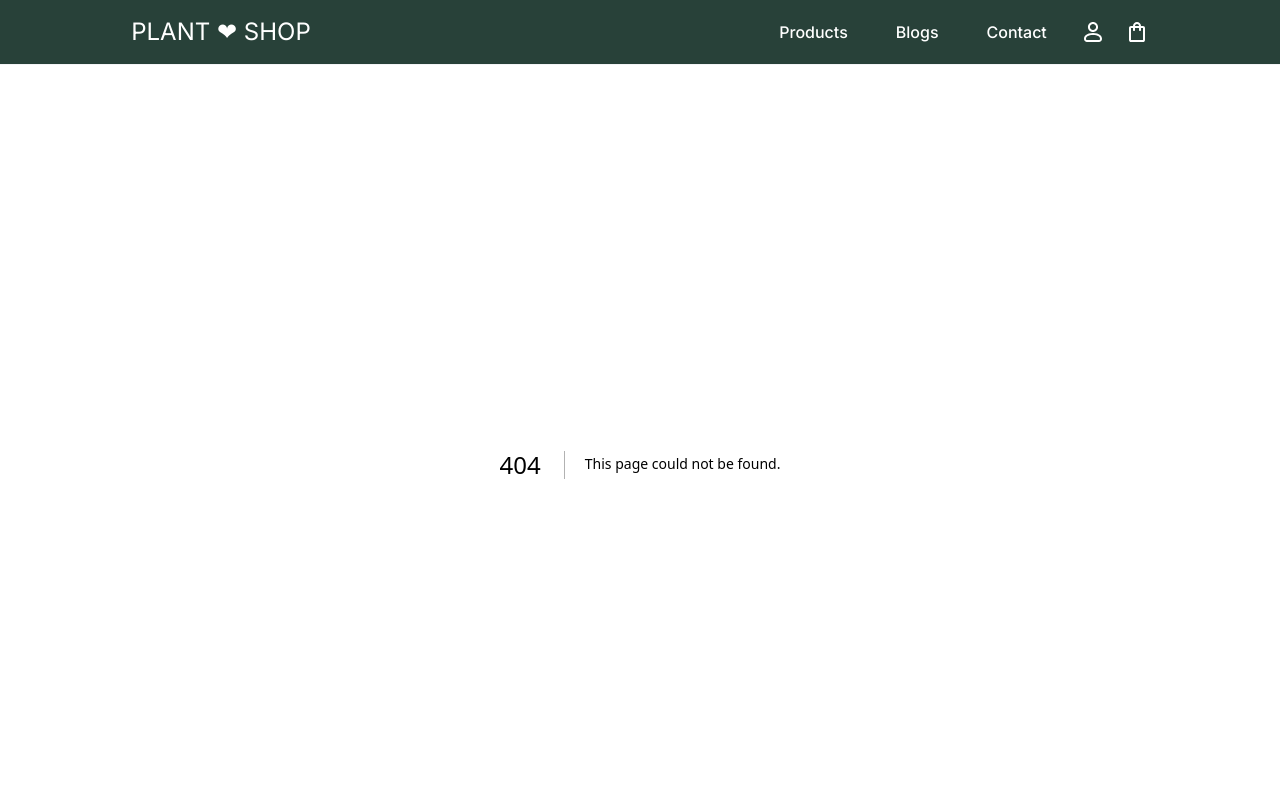
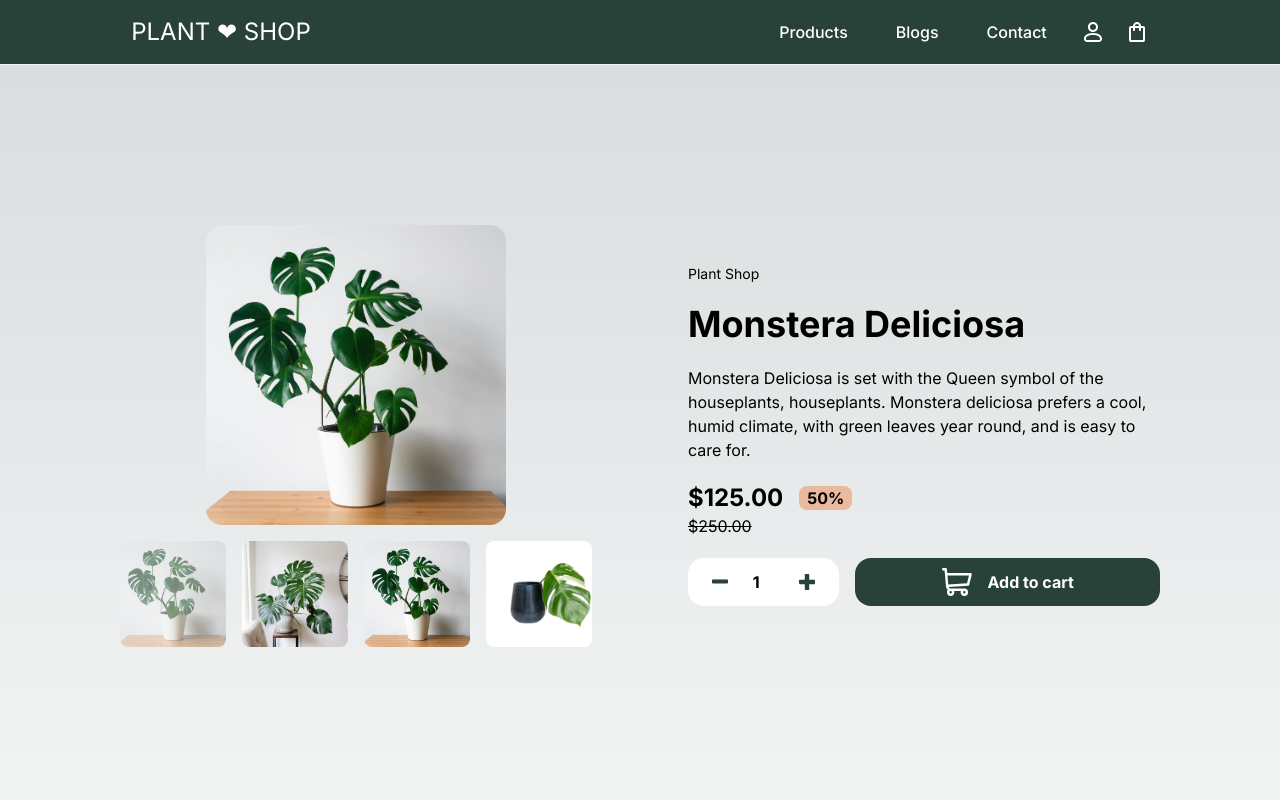
Before and after one commit to khanhnm222/next-13-plant-shop, a Next.js app: page /products/1 in a window 1280 px wide. Before the commit this address had no page. Shown: the top 800 px of the page. Built offline with nearby package versions, Linux system fonts and the light colour scheme.

Commit message:
Implement Product detail page

```diff
--- /dev/null
+++ b/app/products/[productId]/page.tsx
@@ -0,0 +1,193 @@
+'use client'
+import Image from 'next/image'
+import { useState } from 'react'
+
+export default function ProductDetail() {
+  const [cartItems, setCartItems] = useState<any[]>([])
+  const [imgIndex, setImgIndex] = useState(0)
+  const [lightboxOpen, setLightboxOpen] = useState(false)
+  const [countToAdd, setCountToAdd] = useState(1)
+
+  const ImageProductsThumbnails = [
+    '/monstera.webp',
+    '/monstera-delicimosa.jpg',
+    '/monstera.webp',
+    '/delicimosa-var.webp',
+  ]
+
+  const decreaseImgIndex = () => {
+    if (imgIndex !== 0) {
+      setImgIndex((prev) => prev - 1)
+    } else {
+      setImgIndex(3)
+    }
+  }
+  const increaseImgIndex = () => {
+    if (imgIndex !== 3) {
+      setImgIndex((prev) => prev + 1)
+    } else {
+      setImgIndex(0)
+    }
+  }
+
+  return (
+    <main className='flex flex-col items-center justify-between p-24'>
+      <div className='flex flex-col lg:flex-row max-w-[1920px] lg:mt-10 lg:p-6 lg:gap-24 items-center' >
+        <div className='flex flex-col gap-4 lg:basis-1/2 items-center'>
+          <div className='relative'>
+            <button
+              className='w-10 h-10 bg-white absolute flex justify-center items-center rounded-full translate-y-[-50%]
+            top-[50%] left-2 lg:hidden'
+              onClick={() => decreaseImgIndex()}
+            >
+              <Image src='/icon-previous-green.svg' alt='previous' width={16} height={16} />
+            </button>
+            <Image
+              className='lg:rounded-2xl lg:cursor-pointer'
+              src='/monstera.webp'
+              onClick={() => setLightboxOpen((prev) => !prev)}
+              alt='Shoes'
+              width={300}
+              height={300}
+            />
+            <button
+              className='w-10 h-10 bg-white absolute flex justify-center items-center rounded-full translate-y-[-50%]
+            top-[50%] right-2 lg:hidden'
+              onClick={() => increaseImgIndex()}
+            >
+              <Image src='/icon-next.svg' alt='next' width={16} height={16} />
+            </button>
+          </div>
+          <div className='hidden lg:grid grid-cols-4 gap-4'>
+            {ImageProductsThumbnails.map((item, index: number) => (
+              <Image
+                key={index}
+                className={`rounded-lg cursor-pointer hover:opacity-50 transition-all ${
+                  imgIndex === index ? 'opacity-50 outline outline-2 outline-primary' : ''
+                }`}
+                onClick={() => setImgIndex(index)}
+                src={item}
+                alt='shoes'
+                width={120}
+                height={120}
+              />
+            ))}
+          </div>
+        </div>
+        <div className='p-6 flex flex-col gap-5 lg:p-0 lg:basis-1/2'>
+          <h3 className='text-primary text-xs lg:text-sm'>Plant Shop</h3>
+          <h2 className='text-2xl font-bold lg:text-4xl'>Monstera Deliciosa</h2>
+          <p className='text-dark-grayish-blue text-sm lg:text-base'>
+            Monstera Deliciosa is set with the Queen symbol of the houseplants, houseplants. Monstera deliciosa prefers a cool, humid climate, with green leaves year round, and is easy to care for.
+          </p>
+          <div className='flex justify-between items-center lg:flex-col lg:items-start'>
+            <div className='flex justify-between items-center gap-4 font-bold'>
+              <p className='text-2xl'>$125.00</p>
+              <p className='text-primary bg-secondary px-2 rounded-lg'>50%</p>
+            </div>
+            <p className='text-grayish-blue line-through'>$250.00</p>
+          </div>
+          <div className='flex flex-col gap-4 lg:flex-row'>
+            <div className='relative lg:basis-1/3'>
+              <button
+                className='absolute translate-y-[-50%] top-[50%] left-6'
+                onClick={() => (countToAdd > 0 ? setCountToAdd((prev) => prev - 1) : null)}
+              >
+                <Image src='/icon-minus.svg' alt='minus' width={16} height={16} />
+              </button>
+              <input
+                type='number'
+                value={countToAdd}
+                min={0}
+                step={1}
+                className='w-full text-center bg-light-grayish-blue p-6 rounded-2xl font-bold h-3'
+                onChange={(e) => (e.target.value !== '' ? setCountToAdd(Number(e.target.value)) : setCountToAdd(0))}
+              />
+              <button
+                className='absolute translate-y-[-50%] top-[50%] right-6'
+                onClick={() => setCountToAdd((prev) => prev + 1)}
+              >
+                <Image src='/icon-plus.svg' alt='plus' width={16} height={16} />
+              </button>
+            </div>
+            <button
+              className='flex gap-4 h-3 text-center bg-primary justify-center items-center text-white font-bold p-6 rounded-2xl hover:bg-secondary hover:text-brand-green lg:basis-2/3'
+            >
+              <Image src='/icon-cart-white.svg' className='text-white' alt='cart' width={30} height={30} /> Add to cart
+            </button>
+          </div>
+        </div>
+
+        <div
+          className={`hidden ${lightboxOpen ? 'lg:flex' : ''} justify-center items-center w-full h-full bg-black bg-opacity-75 absolute left-0 top-0`}
+        >
+          <div className='flex flex-col gap-8 items-center max-w-[800px] max-h-[80vh]'>
+            <button className='self-end' onClick={() => setLightboxOpen(false)}>
+              <Image
+                src='/icon-close-white.svg'
+                onMouseEnter={(e) => (e.currentTarget.src = '/icon-close-green.svg')}
+                onMouseLeave={(e) => (e.currentTarget.src = '/icon-close-white.svg')}
+                alt='close'
+                width={16}
+                height={16}
+              />
+            </button>
+            <div className='relative'>
+              <button
+                className='w-12 h-12 bg-white absolute flex justify-center items-center rounded-full translate-y-[-50%] top-[50%] left-0 translate-x-[-50%]'
+                onClick={() => decreaseImgIndex()}
+                onMouseEnter={(e) => {
+                  const el = e.currentTarget.children[0] as HTMLImageElement
+                  el.src = '/icon-previouse-green.svg'
+                }}
+                onMouseLeave={(e) => {
+                  const el = e.currentTarget.children[0] as HTMLImageElement
+                  el.src = '/icon-previous.svg'
+                }}
+              >
+                <Image src='/icon-previous.svg' alt='previous' width={16} height={16} />
+              </button>
+              <Image
+                className='lg:rounded-2xl lg:cursor-pointer'
+                src='/monstera.webp'
+                onClick={() => setLightboxOpen((prev) => !prev)}
+                alt='Shoes'
+                width={250}
+                height={250}
+              />
+              <button
+                className='w-12 h-12 bg-white absolute flex justify-center items-center rounded-full translate-y-[-50%] top-[50%] right-0 translate-x-[50%]'
+                onClick={() => increaseImgIndex()}
+                onMouseEnter={(e) => {
+                  const el = e.currentTarget.children[0] as HTMLImageElement
+                  el.src = '/icon-next-green.svg'
+                }}
+                onMouseLeave={(e) => {
+                  const el = e.currentTarget.children[0] as HTMLImageElement
+                  el.src = '/icon-next.svg'
+                }}
+              >
+                <Image src='/icon-next.svg' alt='next' width={16} height={16} />
+              </button>
+            </div>
+            <div className='hidden lg:grid grid-cols-4 gap-8'>
+              {ImageProductsThumbnails.map((item, index) => (
+                <Image
+                  key={index}
+                  className={`rounded-lg cursor-pointer hover:opacity-50 transition-all ${
+                    imgIndex === index ? 'opacity-50 outline outline-2 outline-primary' : ''
+                  }`}
+                  onClick={() => setImgIndex(index)}
+                  src={item}
+                  alt='shoes'
+                  width={120}
+                  height={120}
+                />
+              ))}
+            </div>
+          </div>
+        </div>
+      </div>
+    </main>
+  )
+}
```
